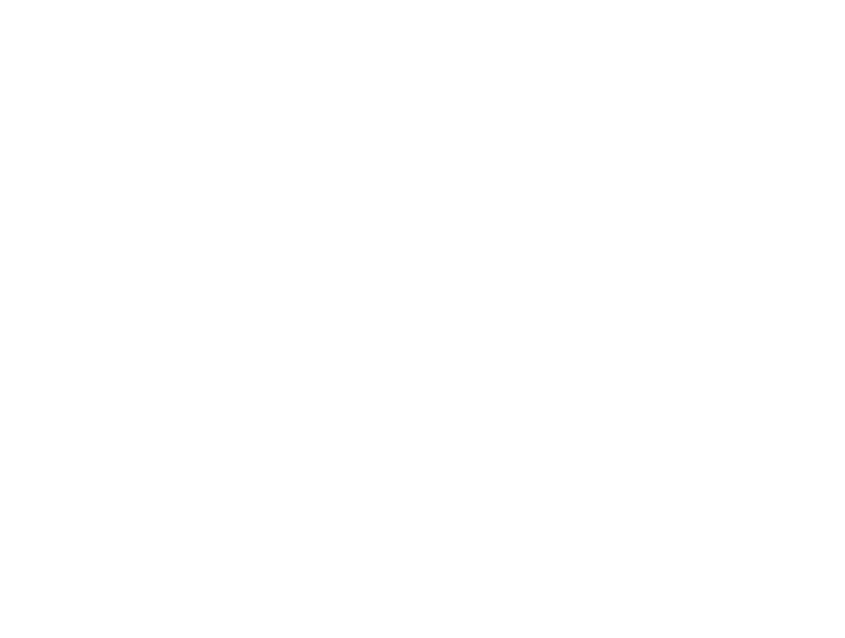
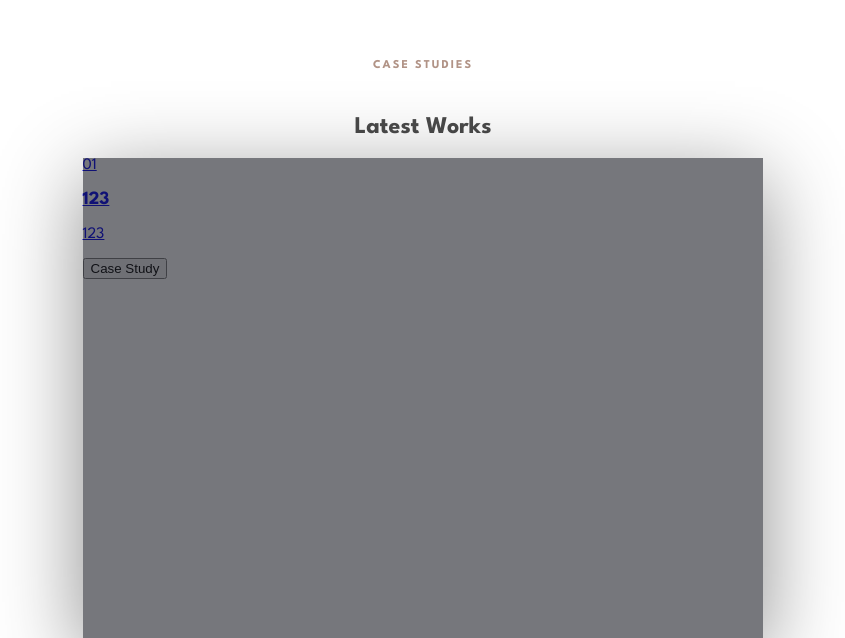
Before and after one commit to 1ldaun/stormrage, a React (Create React App) app: page / in a window 1280 px wide. Shown: the part 830-1468 px from the top of the page, without its empty margins (217-1062 px from the left). Before the commit the page ends 800 px from the top, so only its background shows below. Built offline with nearby package versions, Linux system fonts and the light colour scheme.

Commit message:
feat: added WorksSection widget and Case entity

```diff
--- /dev/null
+++ b/src/entities/Case/Case.module.scss
@@ -0,0 +1,28 @@
+.wrapper {
+  display: block;
+  height: 480px;
+  width: 70%;
+  margin-left: auto;
+  margin-right: auto;
+  background-position: top;
+  background-repeat: no-repeat;
+  background-size: cover;
+  box-shadow: 0 20px 80px 0 rgba(0,0,0,.45);
+  opacity: 1;
+  position: relative;
+  transition: all .35s ease;
+
+  &::before {
+    background: #1c1d25;
+    content: "";
+    display: block;
+    height: 100%;
+    width: 100%;
+    position: absolute;
+    left: 0;
+    top: 0;
+    opacity: .6;
+    transition: opacity .3s ease;
+    z-index: 2;
+  }
+}
--- /dev/null
+++ b/src/entities/Case/Case.tsx
@@ -0,0 +1,29 @@
+import React from 'react';
+import styles from "./Case.module.scss"
+
+export interface CaseProps {
+    id: number;
+    title: string;
+    subTitles: string[];
+    url: string;
+    imageUrl: string;
+}
+
+const Case = (props: CaseProps) => {
+    const {id, url, subTitles, title, imageUrl} = props;
+
+    return (
+        <a href={url} target="_blank" className={styles.wrapper}>
+            <div className={styles.mask}/>
+            <div className={styles.numberBlock}>
+                <div className={styles.numberBlock__back}>01</div>
+                <div className={styles.numberBlock__front}/>
+            </div>
+            <h3 className={styles.title}>{title}</h3>
+            {subTitles.map(subtitle => <p className={styles.subTitle}>{subtitle}</p>)}
+            <input type="button" className={styles.button} value="Case Study"/>
+        </a>
+    );
+};
+
+export default Case;
--- a/src/index.scss
+++ b/src/index.scss
@@ -2,6 +2,25 @@
 
 * {
   box-sizing: border-box;
+}
+
+html {
+  overflow-x: hidden;
+
+  &::-webkit-scrollbar-track {
+    background: rgba(0,0,0,.1);
+    border-radius: 10px;
+  }
+
+  &::-webkit-scrollbar-thumb {
+    background: rgba(0,0,0,.2);
+    border-radius: 10px;
+  }
+
+  &::-webkit-scrollbar {
+    height: 6px;
+    width: 6px;
+  }
 }
 
 body {
--- a/src/pages/MainPage/MainPage.tsx
+++ b/src/pages/MainPage/MainPage.tsx
@@ -2,12 +2,14 @@
 import Header from "../../widgets/Header/Header";
 import styles from "./MainPage.module.scss"
 import TopSection from "../../widgets/TopSection/TopSection";
+import WorksSection from "../../widgets/WorksSection/WorksSection";
 
 const MainPage = () => {
     return (
         <div className={styles.wrapper}>
             <Header/>
             <TopSection/>
+            <WorksSection/>
         </div>
     );
 };
--- a/src/shared/scss/colors.scss
+++ b/src/shared/scss/colors.scss
@@ -1,7 +1,9 @@
 :root {
   --black-1: #4c4f65;
+  --black-2: #4a4a4a;
   --gray-1: #dbdce4;
   --gray-2: #f3f3f3;
+  --golden: #b19386;
   --snowy: #fff;
   --accent: #f06449;
 }
--- /dev/null
+++ b/src/widgets/WorksSection/WorksSection.module.scss
@@ -0,0 +1,23 @@
+.wrapper {
+  display: flex;
+  flex-direction: column;
+  align-items: center;
+  width: 100vw;
+  padding: 80px 12vw 0 12vw;
+
+  &__title {
+    color: var(--golden);
+    font-size: 12px;
+    letter-spacing: 2px;
+    margin-bottom: 25px;
+    text-transform: uppercase;
+  }
+
+  &__subtitle {
+    color: var(--black-2);
+  }
+
+  &__worksList {
+    width: 100%;
+  }
+}
--- /dev/null
+++ b/src/widgets/WorksSection/WorksSection.tsx
@@ -0,0 +1,17 @@
+import React from 'react';
+import styles from "./WorksSection.module.scss"
+import Case from "../../entities/Case/Case";
+
+const WorksSection = () => {
+    return (
+        <div className={styles.wrapper}>
+            <h2 className={styles.wrapper__title}>case studies</h2>
+            <h2 className={styles.wrapper__subtitle}>Latest Works</h2>
+            <div className={styles.wrapper__worksList}>
+                <Case id={1} title={"123"} subTitles={["123"]} url={"123"} imageUrl={"123"}/>
+            </div>
+        </div>
+    );
+};
+
+export default WorksSection;
```
